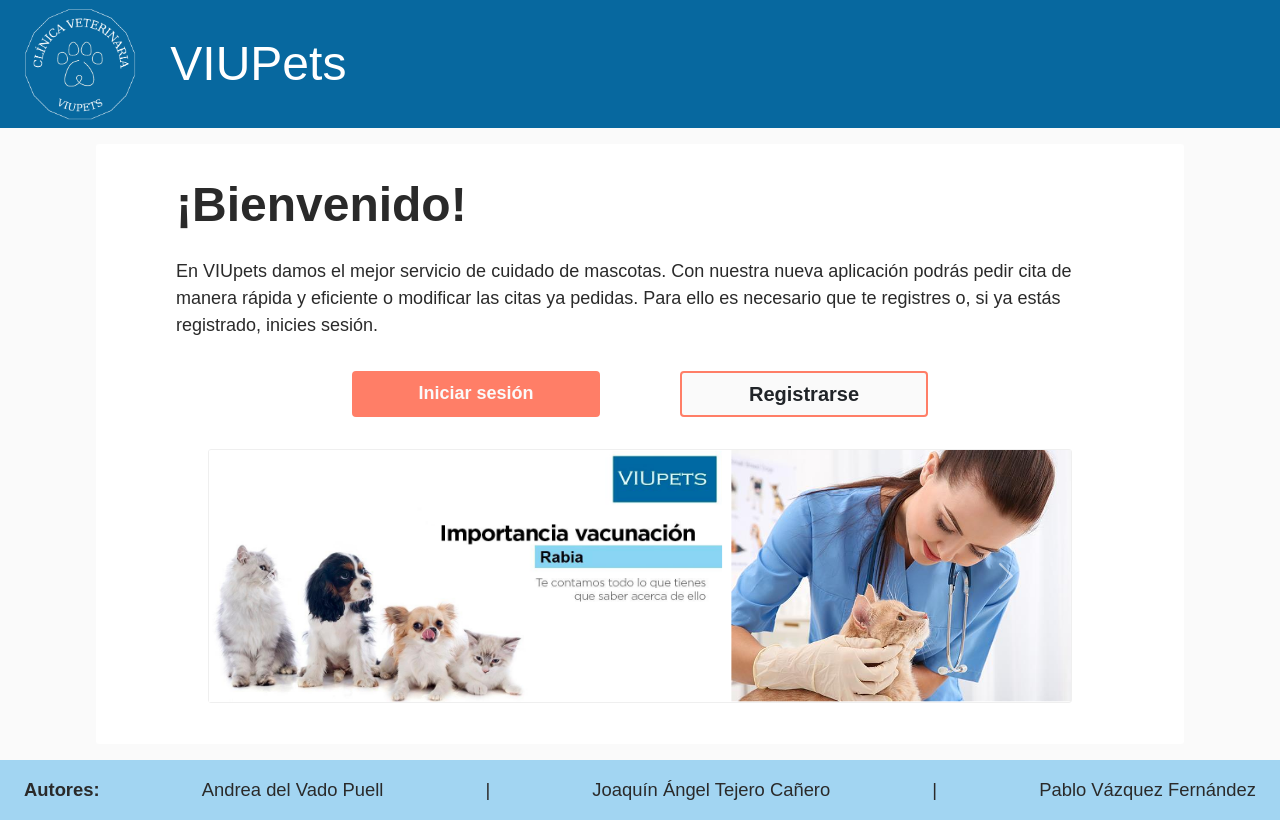
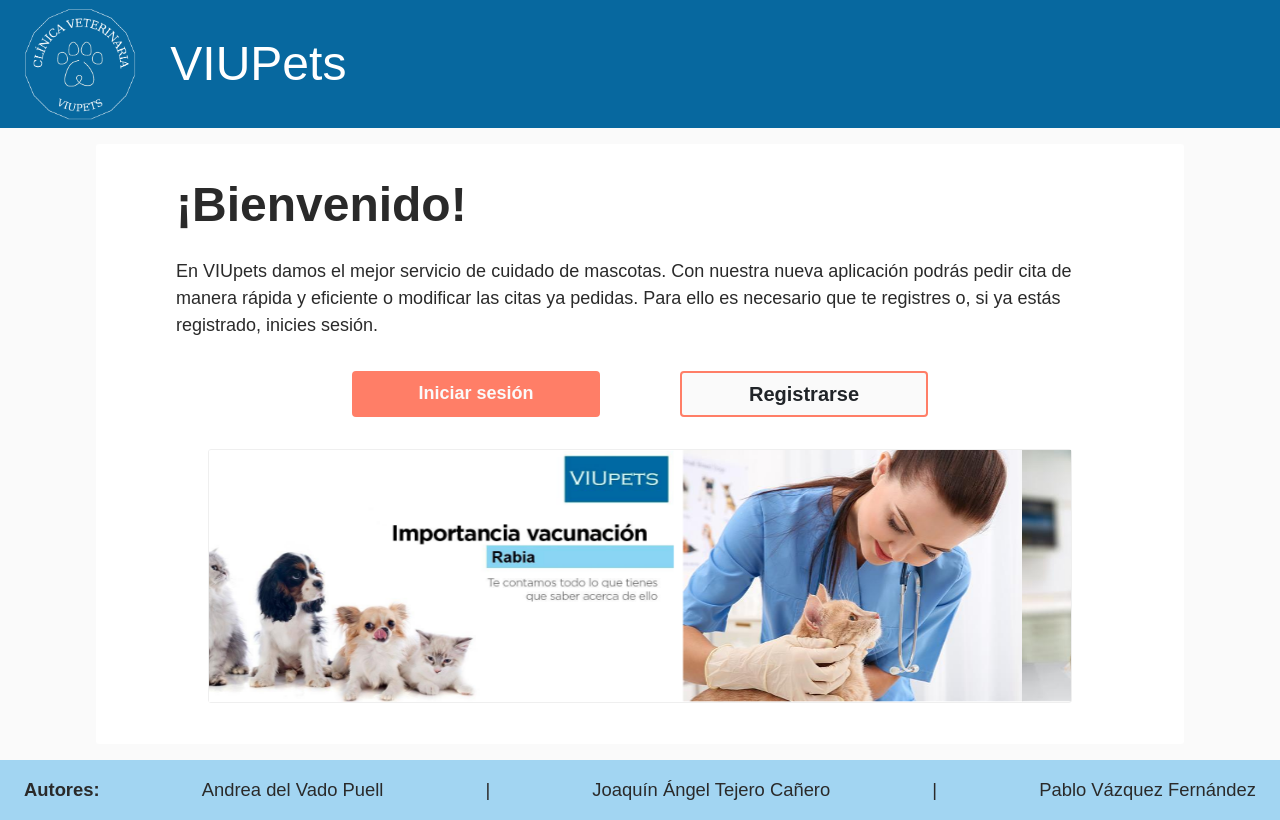
Before and after one commit to avadop/VIU_actividad2_frontend, an Angular app: page / in a window 1280 px wide. Built offline with nearby package versions, Linux system fonts and the light colour scheme.

Commit message:
carrusel funcionando

```diff
--- a/src/app/components/main-page/main-page.component.css
+++ b/src/app/components/main-page/main-page.component.css
@@ -30,5 +30,16 @@
   border-radius: 3px;
   margin: 2rem auto 0 auto;
   width: 93%;
+}
 
+.main-page__arrows-btn {
+  border: 2px solid black;
+  border-radius: 50%;
+  height: 3rem;
+  width: 3rem;
+  margin: auto 1rem auto 1rem;
 }
+
+.main-page__carrusel--arrow-color {
+  color:black;
+}
--- a/src/app/components/main-page/main-page.component.html
+++ b/src/app/components/main-page/main-page.component.html
@@ -15,28 +15,14 @@
   </div>
 
   <!-- Carrusel bootstrap -->
-
-  <div id="carouselExampleIndicators" class="carousel slide main-page__carrusel" data-bs-ride="carousel">
-    <div class="carousel-indicators">
-      <button type="button" data-bs-target="#carouselExampleIndicators" data-bs-slide-to="0" class="active" aria-current="true" aria-label="Slide 1"></button>
-      <button type="button" data-bs-target="#carouselExampleIndicators" data-bs-slide-to="1" aria-label="Slide 2"></button>
-      <button type="button" data-bs-target="#carouselExampleIndicators" data-bs-slide-to="2" aria-label="Slide 3"></button>
-    </div>
-    <div class="carousel-inner">
+  <div id="mainPageCarrusel" class="carousel slide main-page__carrusel" data-bs-ride="carousel">
+    <div class="carousel-inner ">
       <div class="carousel-item active">
-        <img src="assets\images\panel1-carrusel.svg" class="d-block w-100" alt="...">
+        <img src="assets\images\panel1-carrusel.svg" class="d-block w-100">
       </div>
-      <div class="carousel-item">
-        <img src="assets\images\panel2-carrusel.jpg" class="d-block w-100" alt="...">
+      <div class="carousel-item ">
+        <img src="assets\images\panel2-carrusel.svg" class="d-block w-100">
       </div>
     </div>
-    <button class="carousel-control-prev" type="button" data-bs-target="#carouselExampleIndicators" data-bs-slide="prev">
-      <span class="carousel-control-prev-icon" aria-hidden="true"></span>
-      <span class="visually-hidden">Previous</span>
-    </button>
-    <button class="carousel-control-next" type="button" data-bs-target="#carouselExampleIndicators" data-bs-slide="next">
-      <span class="carousel-control-next-icon" aria-hidden="true"></span>
-      <span class="visually-hidden">Next</span>
-    </button>
   </div>
 </div>
--- a/src/index.html
+++ b/src/index.html
@@ -7,6 +7,7 @@
   <meta name="viewport" content="width=device-width, initial-scale=1">
   <link rel="icon" type="image/x-icon" href="favicon.ico">
   <link href="https://cdn.jsdelivr.net/npm/bootstrap@5.0.2/dist/css/bootstrap.min.css" rel="stylesheet" integrity="sha384-EVSTQN3/azprG1Anm3QDgpJLIm9Nao0Yz1ztcQTwFspd3yD65VohhpuuCOmLASjC" crossorigin="anonymous">
+  <script src="https://cdn.jsdelivr.net/npm/bootstrap@5.0.2/dist/js/bootstrap.bundle.min.js" integrity="sha384-MrcW6ZMFYlzcLA8Nl+NtUVF0sA7MsXsP1UyJoMp4YLEuNSfAP+JcXn/tWtIaxVXM" crossorigin="anonymous"></script>
 </head>
 <body>
   <app-root></app-root>
```
